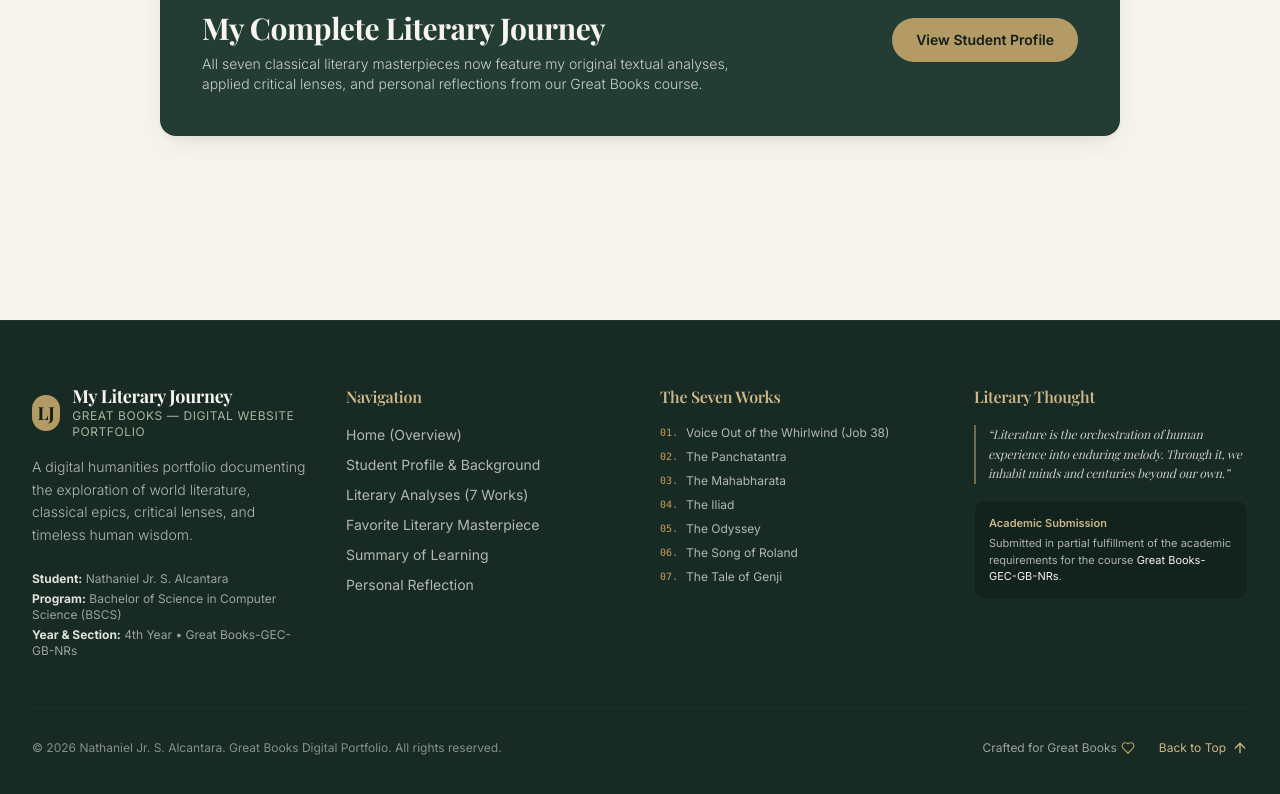
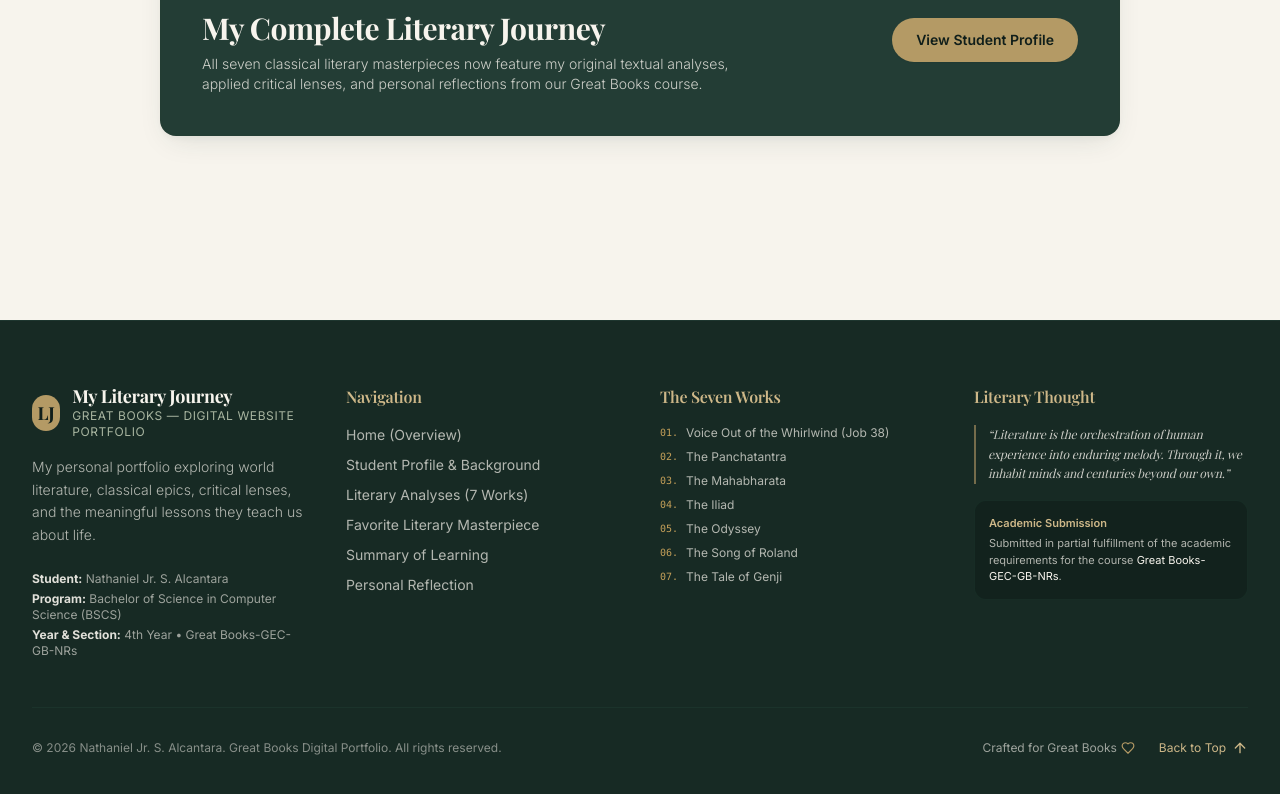
Before and after one commit to nico100903/great-books-portfolio, a React (Vite) app: page / in a window 1280 px wide. Shown: the part 3950-4744 px from the top of the page. Built offline with nearby package versions, Linux system fonts and the light colour scheme; the HTML template or start-up script is replaced by a standard one; a web font is replaced by a local one.

Commit message:
Add files via upload

```diff
--- a/src/components/Footer.jsx
+++ b/src/components/Footer.jsx
@@ -32,7 +32,7 @@ export default function Footer() {
             </div>
 
             <p className="text-sm text-ivory/70 leading-relaxed font-light">
-              A digital humanities portfolio documenting the exploration of world literature, classical epics, critical lenses, and timeless human wisdom.
+              My personal portfolio exploring world literature, classical epics, critical lenses, and the meaningful lessons they teach us about life.
             </p>
 
             <div className="pt-2 text-xs text-ivory/60 space-y-1">
```
Also changed, not shown: 1 other file (tests, documents, lock files or other folders).
